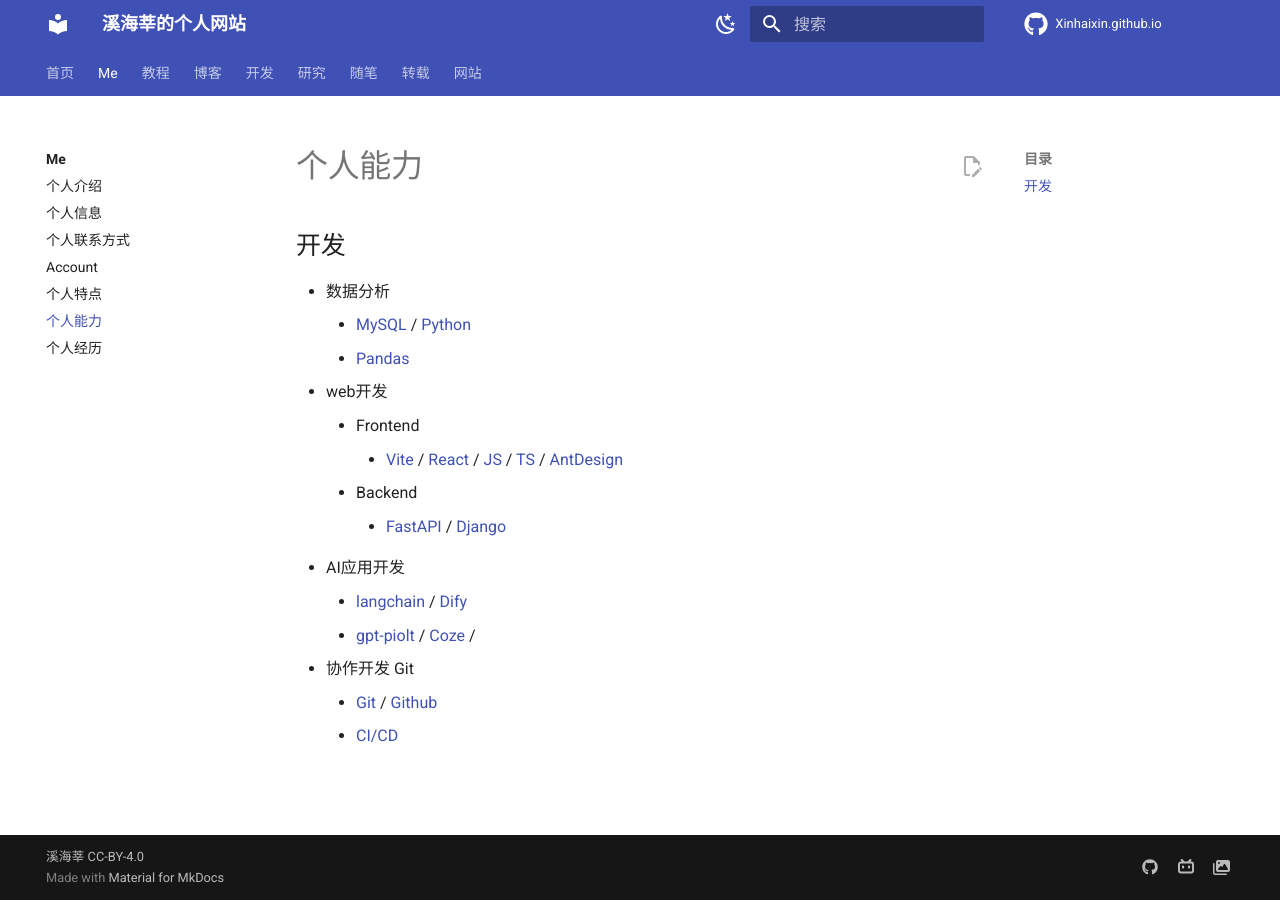
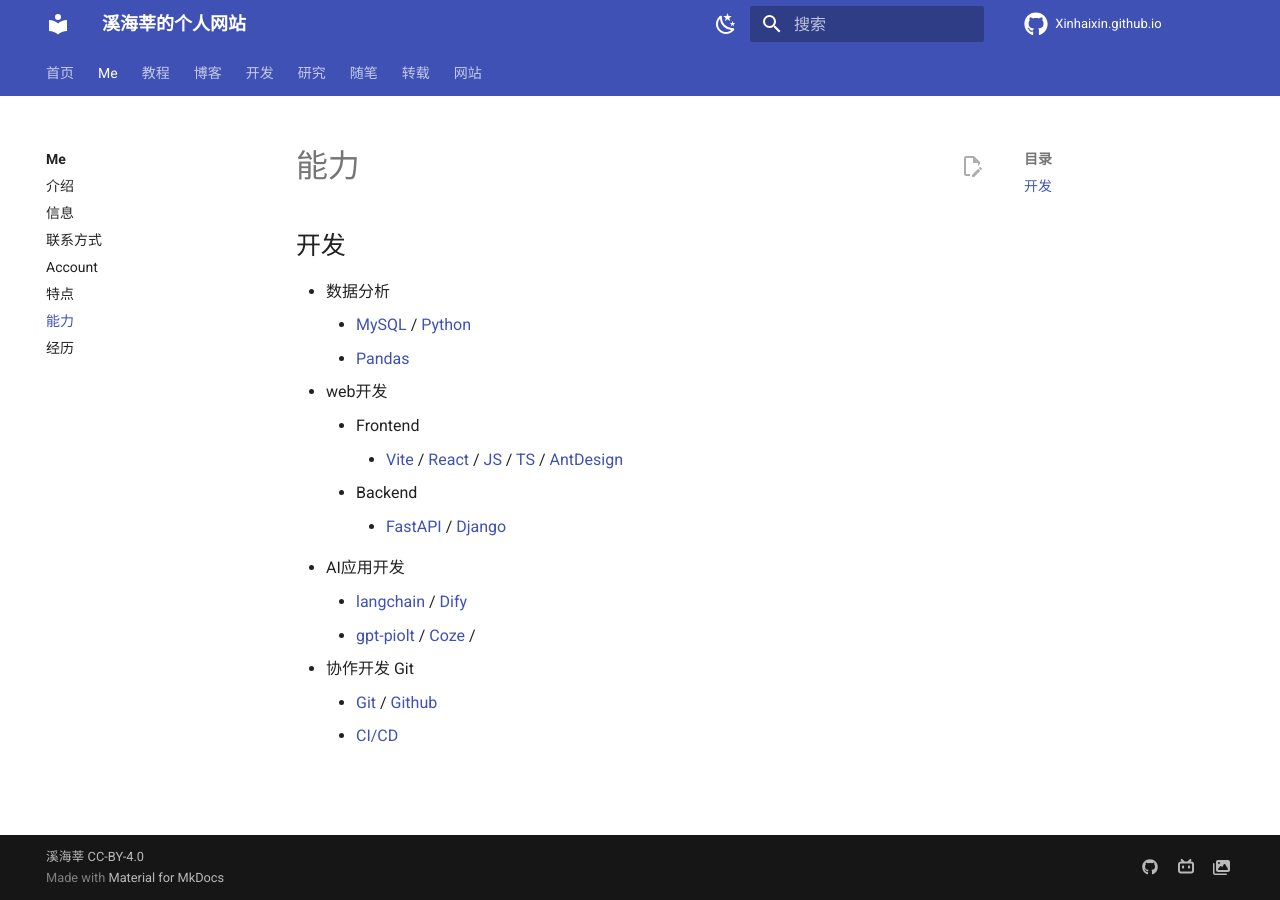
Before and after one commit to Xihaixin/Xihaixin.github.io, an MkDocs documentation site: the page built from docs/ME/ability.md, in a window 1280 px wide. Built offline with MkDocs 1.6.1 and Material for MkDocs 9.7.7, drawn with Linux system fonts in a browser that asks for light colours; nearby versions of some CDN libraries; library files that are not in the unit come from our copies; comment, search, counter and statistics services are not loaded.

Commit message:
update: self information.

```diff
--- a/docs/ME/ability.md
+++ b/docs/ME/ability.md
@@ -1,4 +1,4 @@
-# 个人能力
+# 能力
 
 
 ## 开发
--- a/docs/ME/contact.md
+++ b/docs/ME/contact.md
@@ -1,4 +1,4 @@
-# 个人联系方式
+# 联系方式
 
 - 邮箱：1776247855qq.com
     - 邮件基本上一天内回复
--- a/docs/ME/description.md
+++ b/docs/ME/description.md
@@ -1,4 +1,4 @@
-# 个人特点
+# 特点
 
 - 有较强的**学习钻研能力**  对前沿技术感兴趣，关注大模型方面的进展
 - 有良好的**动手能力**  喜欢工程实践  能够自主学习和钻研相关技术
--- a/docs/ME/experience.md
+++ b/docs/ME/experience.md
@@ -1,4 +1,4 @@
-# 个人经历
+# 经历
 
 ## 学习经历
 
--- a/docs/ME/introduction.md
+++ b/docs/ME/introduction.md
@@ -1,4 +1,4 @@
-# 个人介绍
+# 介绍
 
 > 更新于 251203
 
--- a/docs/ME/profile.md
+++ b/docs/ME/profile.md
@@ -1,4 +1,4 @@
-# 个人信息
+# 信息
 
 - 姓名：席海鑫
 - 性别：男
```
